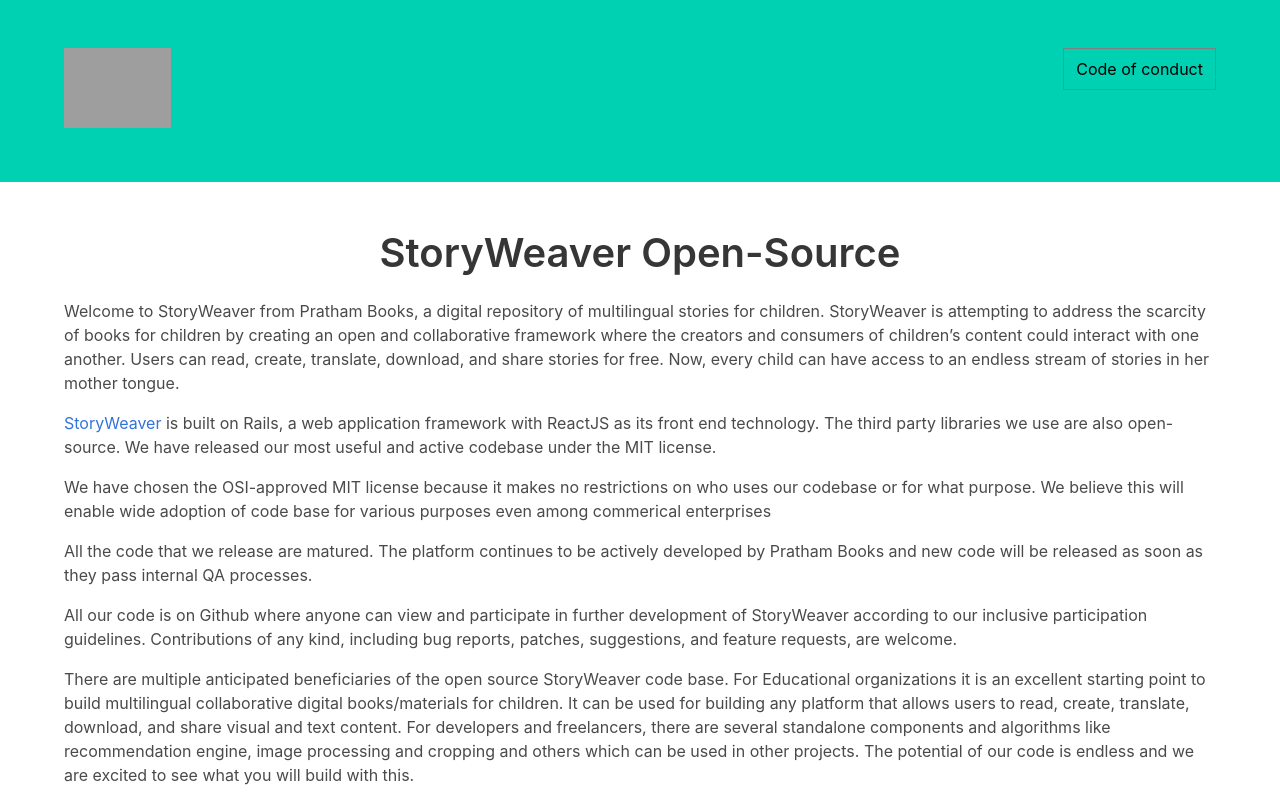
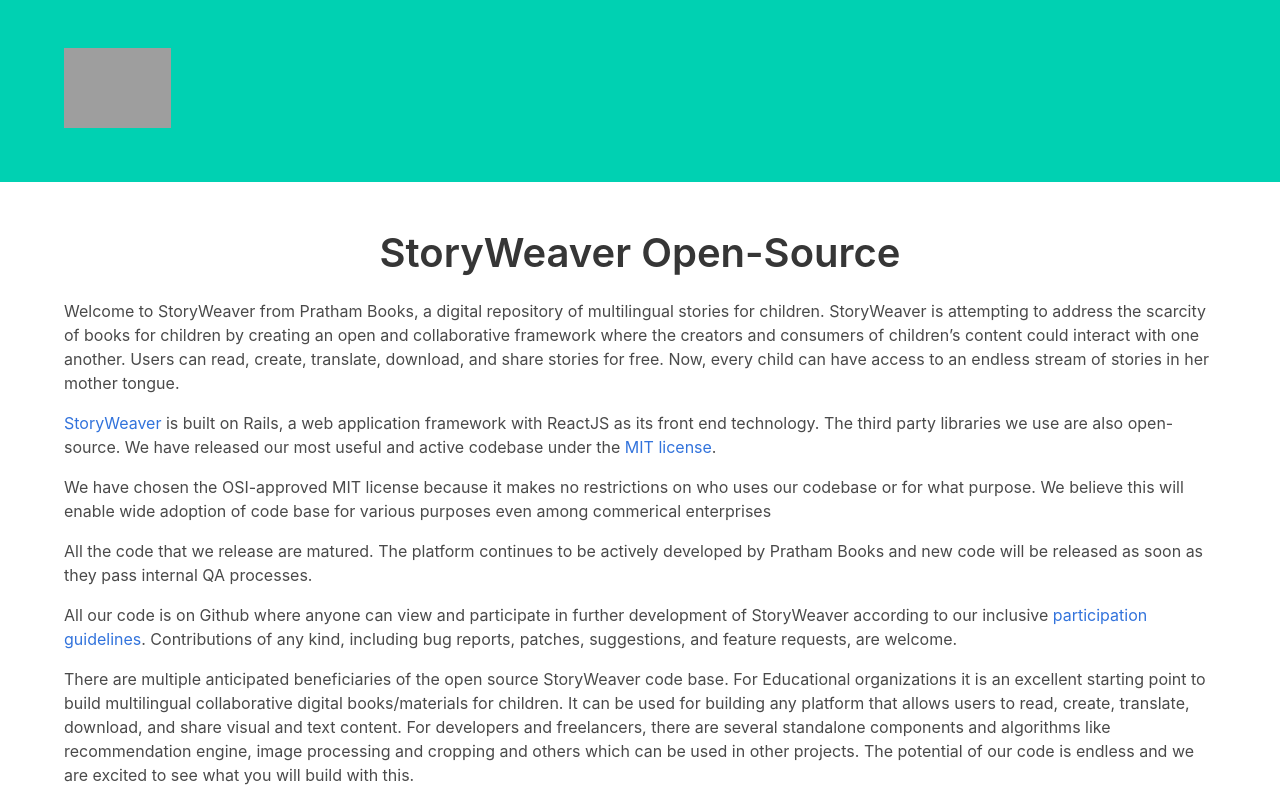
Before and after one commit to PrathamBooks/StoryWeaverOpen, a plain HTML site: page index.html in a window 1280 px wide. Shown: the top 800 px of the page. Drawn offline with nearby package versions, Linux system fonts and the light colour scheme; grey boxes are pictures that could not be loaded.

Commit message:
move link to code of conduct to text

```diff
--- a/index.html
+++ b/index.html
@@ -19,7 +19,6 @@
                 <a href="https://open.storyweaver.org.in">
                     <img id="mainLogo" src="https://storyweaver.org.in/assets/media/storyweaver-logo.e8ce4cf1.svg" alt="StoryWeaver">
                 </a>
-                <a href="./code-of-conduct" class="is-pulled-right navbar-item">Code of conduct</a>
             </div>
         </div>
     </section>
@@ -29,13 +28,13 @@
             <h3 class="title is-2 has-text-centered">StoryWeaver <!--♥--> Open-Source </h3>
             <p>Welcome to StoryWeaver from Pratham Books, a digital repository of multilingual stories for children. StoryWeaver is attempting to address the scarcity of books for children by creating an open and collaborative framework where the creators and consumers of children’s content could interact with one another. Users can read, create, translate, download, and share stories for free. Now, every child can have access to an endless stream of stories in her mother tongue.</p>
 
-            <p><a href="https://storyweaver.org.in/">StoryWeaver</a> is built on Rails, a web application framework with ReactJS as its front end technology. The third party libraries we use are also open-source. We have released our most useful and active codebase under the MIT license.</p>
+            <p><a href="https://storyweaver.org.in/">StoryWeaver</a> is built on Rails, a web application framework with ReactJS as its front end technology. The third party libraries we use are also open-source. We have released our most useful and active codebase under the <a href="https://opensource.org/licenses/MIT">MIT license</a>.</p>
 
             <p>We have chosen the OSI-approved MIT license because it makes no restrictions on who uses our codebase or for what purpose. We believe this will enable wide adoption of code base for various purposes even among commerical enterprises</p>
 
             <p>All the code that we release are matured. The platform continues to be actively developed by Pratham Books and new code will be released as soon as they pass internal QA processes.</p>
 
-            <p>All our code is on Github where anyone can view and participate in further development of StoryWeaver according to our inclusive participation guidelines. Contributions of any kind, including bug reports, patches, suggestions, and feature requests, are welcome.</p>
+            <p>All our code is on Github where anyone can view and participate in further development of StoryWeaver according to our inclusive <a href="./code-of-conduct">participation guidelines</a>. Contributions of any kind, including bug reports, patches, suggestions, and feature requests, are welcome.</p>
 
             <p>There are multiple anticipated beneficiaries of the open source StoryWeaver code base. For Educational organizations it is an excellent starting point to build multilingual collaborative digital books/materials  for children. It can be used for building any platform that allows users to read, create, translate, download, and share visual and text content. For developers and freelancers, there are several standalone components and algorithms like recommendation engine, image processing and cropping and others which can be used in other projects.  The potential of our code is endless and we are excited to see what you will build with this.</p>
 
--- a/styles.css
+++ b/styles.css
@@ -1,11 +1,3 @@
-.hero.is-primary .navbar-item {
-  border: 1px solid grey;
-}
-
-.hero.is-primary#navbar a.navbar-item {
-  color: black;
-}
-
 #mainLogo {
   max-height: 80px;
 }
```
